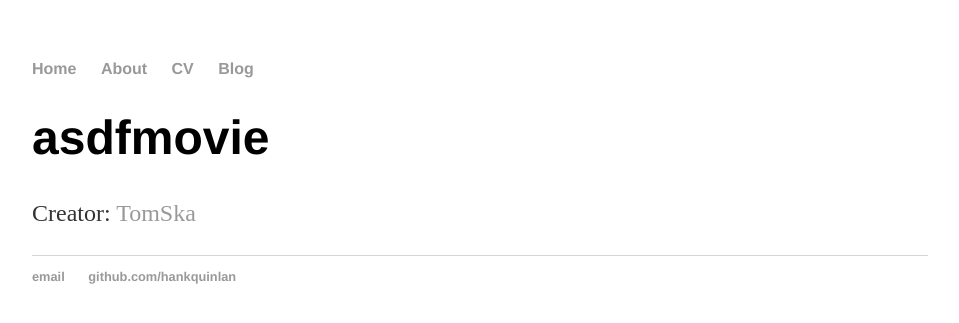
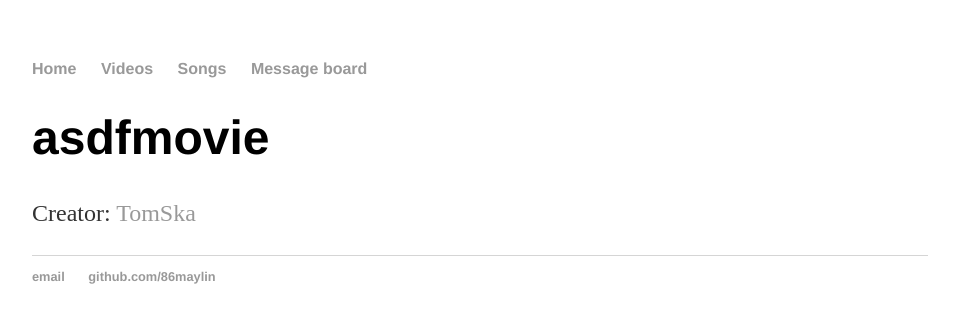
Before and after one commit to 86maylin/86maylin.github.io, a Jekyll site: the page built from index.html, in a window 1280 px wide. Shown: the top 323 px of the page, without its empty margins (160-1119 px from the left). Built offline with Jekyll 4.4.1, drawn with Linux system fonts in a browser that asks for light colours.

Commit message:
Update default.html

```diff
--- a/_layouts/default.html
+++ b/_layouts/default.html
@@ -9,9 +9,9 @@
 			<nav>
 	    		<ul>
 	        		<li><a href="/">Home</a></li>
-		        	<li><a href="/about">About</a></li>
-	        		<li><a href="/cv">CV</a></li>
-	        		<li><a href="/blog">Blog</a></li>
+		        	<li><a href="/videos">Videos</a></li>
+	        		<li><a href="/songs">Songs</a></li>
+	        		<li><a href="/board">Message board</a></li>
 	    		</ul>
 			</nav>
 			<div class="container">
@@ -21,8 +21,8 @@
 			</div><!-- /.container -->
 			<footer>
 	    		<ul>
-	        		<li><a href="mailto:hankquinlanhub@gmail.com">email</a></li>
-	        		<li><a href="https://github.com/hankquinlan">github.com/hankquinlan</a></li>
+	        		<li><a href="mailto:86maylin@gmail.com">email</a></li>
+	        		<li><a href="https://github.com/86maylin">github.com/86maylin</a></li>
 				</ul>
 			</footer>
 		</body>
```
